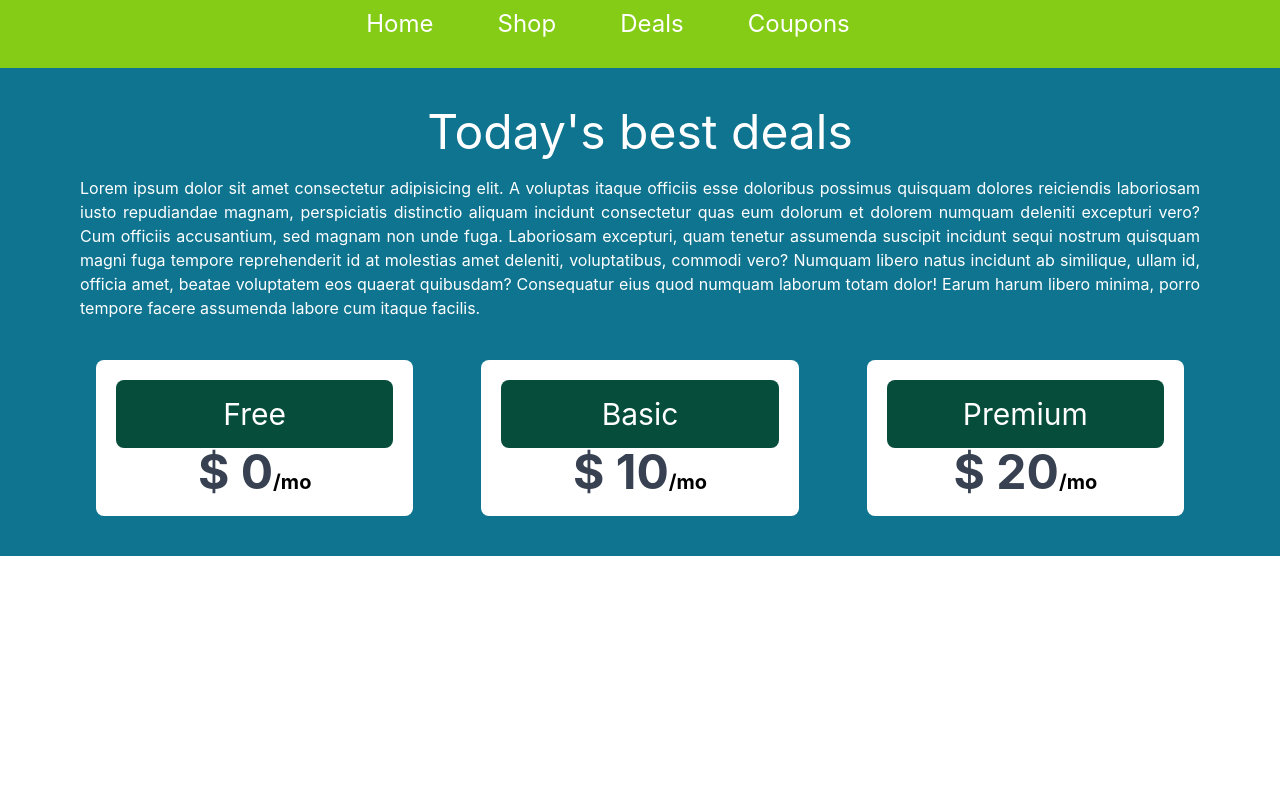
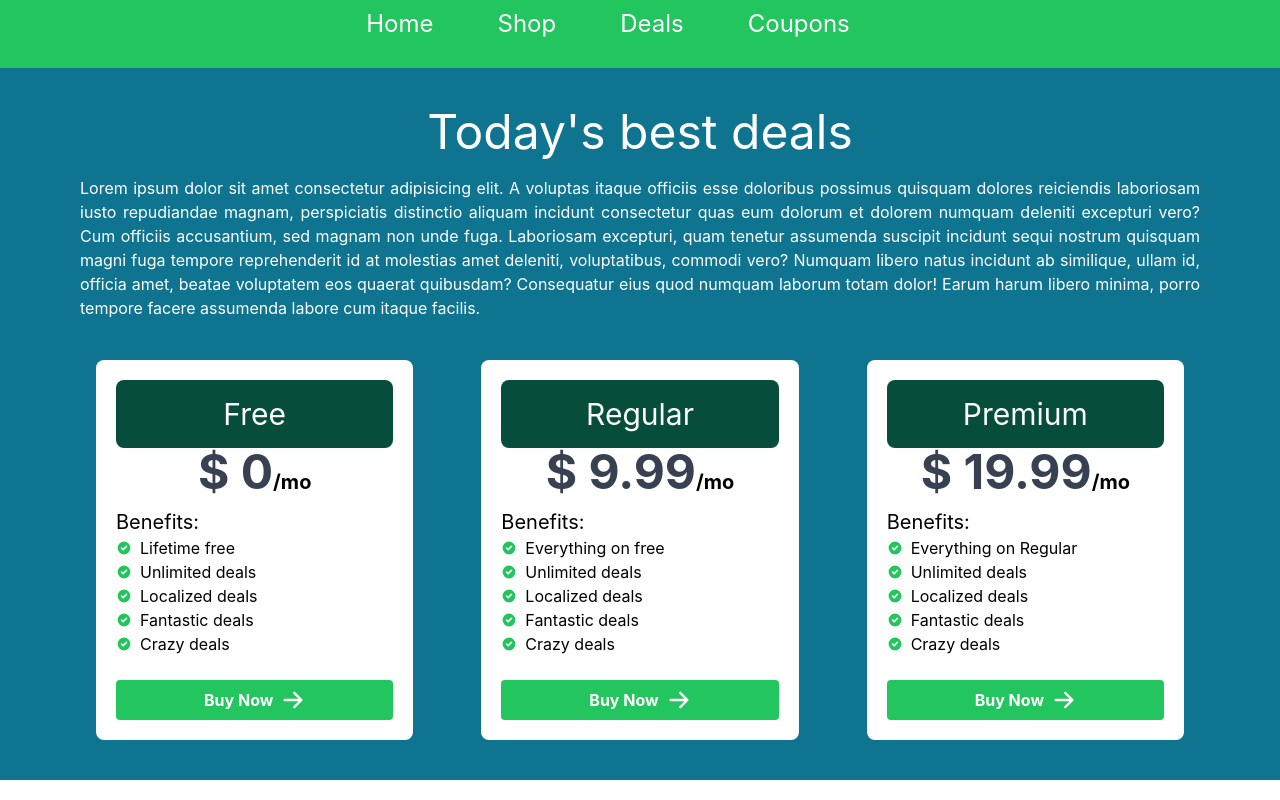
Before and after one commit to EmtiazHossainE2/milestone-9-react-router-and-state, a React (Create React App) app in the folder react-with-tailwind/: page / in a window 1280 px wide. Built offline with nearby package versions, Linux system fonts and the light colour scheme.

Commit message:
card desing

```diff
--- /dev/null
+++ b/react-with-tailwind/src/compondents/Benefit/Benefit.js
@@ -0,0 +1,14 @@
+import React from 'react';
+import { CheckCircleIcon } from '@heroicons/react/solid';
+const Benefit = (props) => {
+    return (
+        <div>
+            <p className='flex items-center '>
+                <CheckCircleIcon className='w-4 h-4 text-green-500 mr-2'></CheckCircleIcon>
+                {props.benefit}
+            </p>
+        </div>
+    );
+};
+
+export default Benefit;
--- a/react-with-tailwind/src/compondents/Link/Link.js
+++ b/react-with-tailwind/src/compondents/Link/Link.js
@@ -4,7 +4,7 @@
     const { name, link } = props.route
     return (
         <div>
-            <li className='mr-16   py-2 rounded text-2xl text-white mb-5'>
+            <li className='mr-16  py-2 rounded text-2xl text-white mb-5'>
                 <a href={link}> {name}</a>
             </li>
         </div>
--- a/react-with-tailwind/src/compondents/Navbar/Navbar.js
+++ b/react-with-tailwind/src/compondents/Navbar/Navbar.js
@@ -11,11 +11,11 @@
         { id: 4, name: 'Coupons', link: './coupons' },
     ]
     return (
-        <nav className='bg-lime-500 w-full '>
+        <nav className='bg-green-500 w-full '>
             <div onClick={() => setOpen(!open)} className="h-8 w-8 md:hidden text-white " >
                 {open ? <XIcon></XIcon> : <MenuIcon ></MenuIcon>}
             </div>
-            <ul className={`md:flex justify-center bg-lime-500 text-center w-full absolute md:static ease-in duration-1000 ${open ? 'top-8' : 'top-[-300px]'}`}>
+            <ul className={`md:flex justify-center bg-green-500 text-center w-full absolute md:static ease-in duration-1000 ${open ? 'top-8' : 'top-[-300px]'}`}>
                 {
                     routes.map(route => <Link key={route.id} route={route}></Link>)
                 }
--- a/react-with-tailwind/src/compondents/Pricing/Pricing.js
+++ b/react-with-tailwind/src/compondents/Pricing/Pricing.js
@@ -3,9 +3,33 @@
 
 const Pricing = () => {
     const pricingOptions = [
-        { id: 1, name: 'Free', price: 0 },
-        { id: 2, name: 'Basic', price: 10 },
-        { id: 3, name: 'Premium', price: 20 }
+        {
+            id: 1, name: 'Free', price: 0, benefits: [
+                'Lifetime free',
+                'Unlimited deals',
+                'Localized deals',
+                'Fantastic deals',
+                'Crazy deals'
+            ]
+        },
+        {
+            id: 2, name: 'Regular', price: 9.99, benefits: [
+                'Everything on free',
+                'Unlimited deals',
+                'Localized deals',
+                'Fantastic deals',
+                'Crazy deals'
+            ]
+        },
+        {
+            id: 3, name: 'Premium', price: 19.99, benefits: [
+                'Everything on Regular',
+                'Unlimited deals',
+                'Localized deals',
+                'Fantastic deals',
+                'Crazy deals'
+            ]
+        },
     ]
     return (
         <div className='text-justify  bg-cyan-700 px-20 py-5 text-white '>
@@ -13,7 +37,7 @@
                 <div className="text-5xl text-center mt-5">Today's best deals</div>
                 <p className='mt-5'>Lorem ipsum dolor sit amet consectetur adipisicing elit. A voluptas itaque officiis esse doloribus possimus quisquam dolores reiciendis laboriosam iusto repudiandae magnam, perspiciatis distinctio aliquam incidunt consectetur quas eum dolorum et dolorem numquam deleniti excepturi vero? Cum officiis accusantium, sed magnam non unde fuga. Laboriosam excepturi, quam tenetur assumenda suscipit incidunt sequi nostrum quisquam magni fuga tempore reprehenderit id at molestias amet deleniti, voluptatibus, commodi vero? Numquam libero natus incidunt ab similique, ullam id, officia amet, beatae voluptatem eos quaerat quibusdam? Consequatur eius quod numquam laborum totam dolor! Earum harum libero minima, porro tempore facere assumenda labore cum itaque facilis.</p>
             </div>
-            <div className='mt-5 grid md:grid-cols-3 text-center gap-9  py-5 rounded-lg' >
+            <div className='mt-5 grid md:grid-cols-3 text-center  gap-9  py-5 rounded-lg' >
                 {
                     pricingOptions.map(pricingOption => <PricingOption key={pricingOption.id} pricingOption={pricingOption}></PricingOption>)
                 }
--- a/react-with-tailwind/src/compondents/PricingOption/PricingOption.js
+++ b/react-with-tailwind/src/compondents/PricingOption/PricingOption.js
@@ -1,7 +1,8 @@
 import React from 'react';
-
+import { ArrowRightIcon } from '@heroicons/react/solid';
+import Benefit from '../Benefit/Benefit';
 const PricingOption = (props) => {
-    const { name, price } = props.pricingOption
+    const { name, price, benefits } = props.pricingOption
     return (
         <div className=' bg-white rounded-lg mx-4 p-5'>
             <h2 className='text-3xl rounded-lg bg-emerald-900 py-4'>{name}</h2>
@@ -9,6 +10,15 @@
                 <span className='text-5xl font-bold text-gray-700'>$ {price}</span>
                 <span className='text-xl font-bold text-black'>/mo</span>
             </p>
+            <div className='text-black'>
+                <h3 className='text-xl mt-3 text-left '>Benefits: </h3>
+                {
+                    benefits.map(benefit => <Benefit benefit={benefit}></Benefit>)
+                }
+            </div>
+            <button className='bg-green-500 flex justify-center w-full py-2 rounded mt-6 text-white hover:text-green-700 font-bold'>
+                Buy Now <ArrowRightIcon className='w-6 h-6 ml-2'></ArrowRightIcon>
+            </button>
         </div>
 
     );
```
